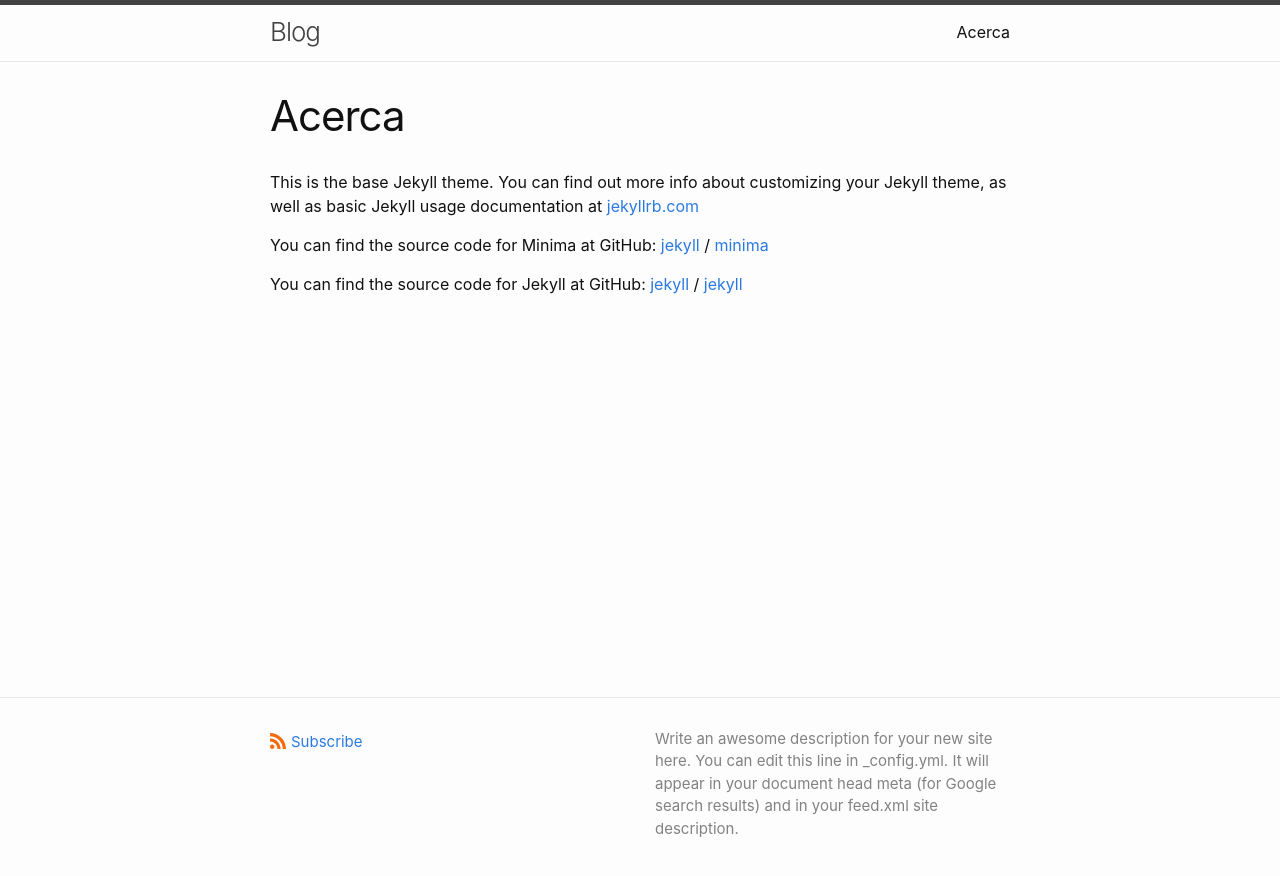
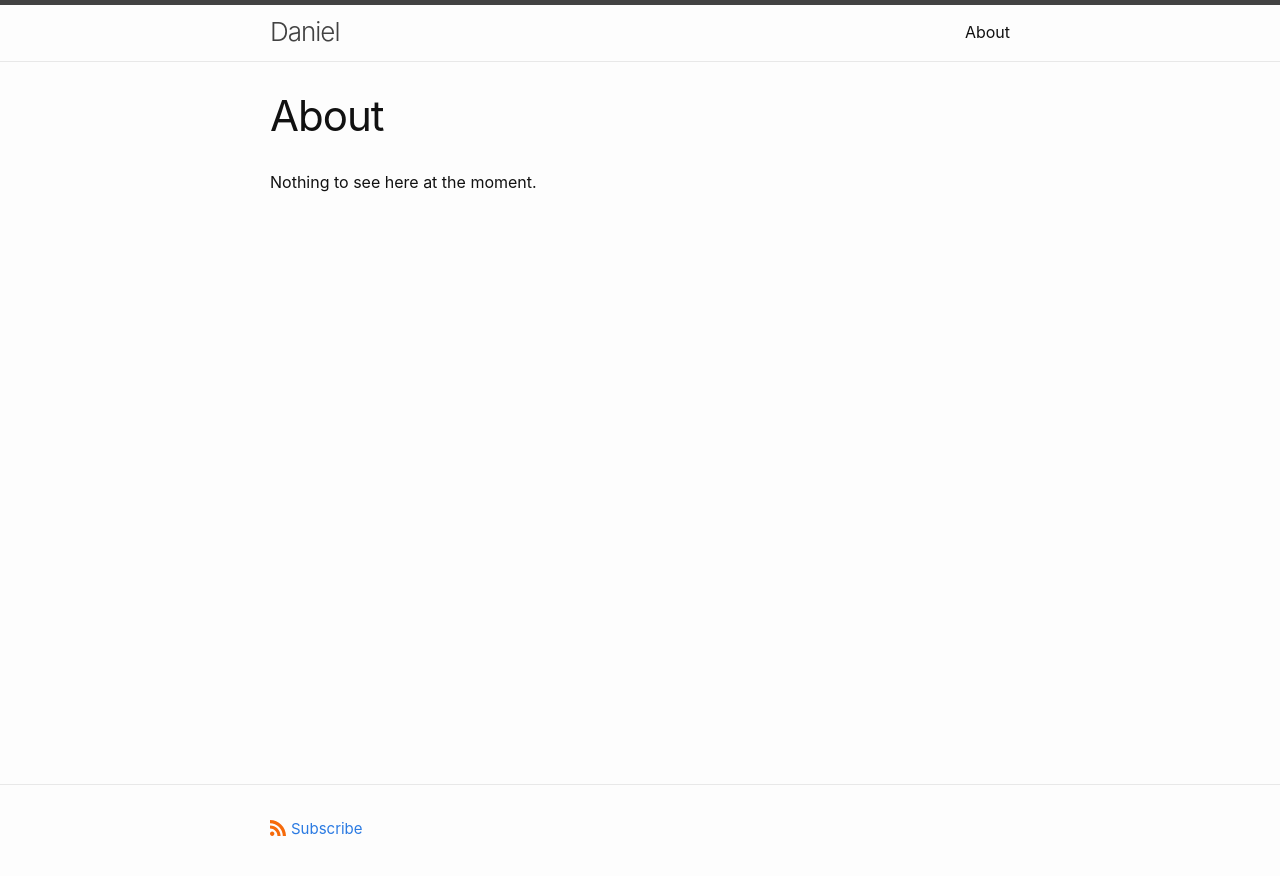
Before and after one commit to danesco87/danesco87.github.io, a Jekyll site: the page built from about.markdown, in a window 1280 px wide. Shown: the top 876 px of the page. Built offline with Jekyll 4.4.1, drawn with Linux system fonts in a browser that asks for light colours.

Commit message:
new start

```diff
--- a/_config.yml
+++ b/_config.yml
@@ -18,26 +18,17 @@
 # You can create any custom variable you would like, and they will be accessible
 # in the templates via {{ site.myvariable }}.
 
-title: Blog
+title: Daniel
 email: danielescobar@outlook.com
-description: >- # this means to ignore newlines until "baseurl:"
-  Write an awesome description for your new site here. You can edit this
-  line in _config.yml. It will appear in your document head meta (for
-  Google search results) and in your feed.xml site description.
+description: ""
 baseurl: "" # the subpath of your site, e.g. /blog
-url: "" # the base hostname & protocol for your site, e.g. http://example.com
-twitter_username: jekyllrb
-github_username:  jekyll
+url: "https://danesco87.github.io/" # the base hostname & protocol for your site, e.g. http://example.com
+github_username:  danesco87
 
 # Build settings
 theme: minima
 plugins:
-  - jekyll-paginate
-  - jekyll-sitemap
-  - jekyll-gist
   - jekyll-feed
-  - jemoji
-  - jekyll-include-cache
 
 # Exclude from processing.
 # The following items will not be processed, by default.
--- a/about.markdown
+++ b/about.markdown
@@ -1,18 +1,7 @@
 ---
 layout: page
-title: Acerca
-permalink: /acerca/
+title: About
+permalink: /about/
 ---
 
-This is the base Jekyll theme. You can find out more info about customizing your Jekyll theme, as well as basic Jekyll usage documentation at [jekyllrb.com](https://jekyllrb.com/)
-
-You can find the source code for Minima at GitHub:
-[jekyll][jekyll-organization] /
-[minima](https://github.com/jekyll/minima)
-
-You can find the source code for Jekyll at GitHub:
-[jekyll][jekyll-organization] /
-[jekyll](https://github.com/jekyll/jekyll)
-
-
-[jekyll-organization]: https://github.com/jekyll
+Nothing to see here at the moment.
```
Also changed, not shown: Gemfile (+1 -7 lines), _includes/custom-head.html (+9 -5 lines), _posts/2016-05-19-super-short-article.md (deleted, +0 -7 lines), _posts/2016-05-20-my-example-post.md (deleted, +0 -12 lines), _posts/2016-05-20-super-long-article.md (deleted, +0 -11 lines), _posts/2016-05-20-this-post-demonstrates-post-content-styles.md (deleted, +0 -115 lines), _posts/2016-05-20-welcome-to-jekyll.md (deleted, +0 -22 lines), _posts/2021-11-04-primer-post.markdown (deleted, +0 -29 lines), _posts/2021-11-04-welcome-to-jekyll.markdown (deleted, +0 -32 lines), _posts/2021-11-05-test2.markdown (deleted, +0 -7 lines), _posts/2021-11-09-welcome.markdown (added, +17 -0 lines), Gemfile.lock.
